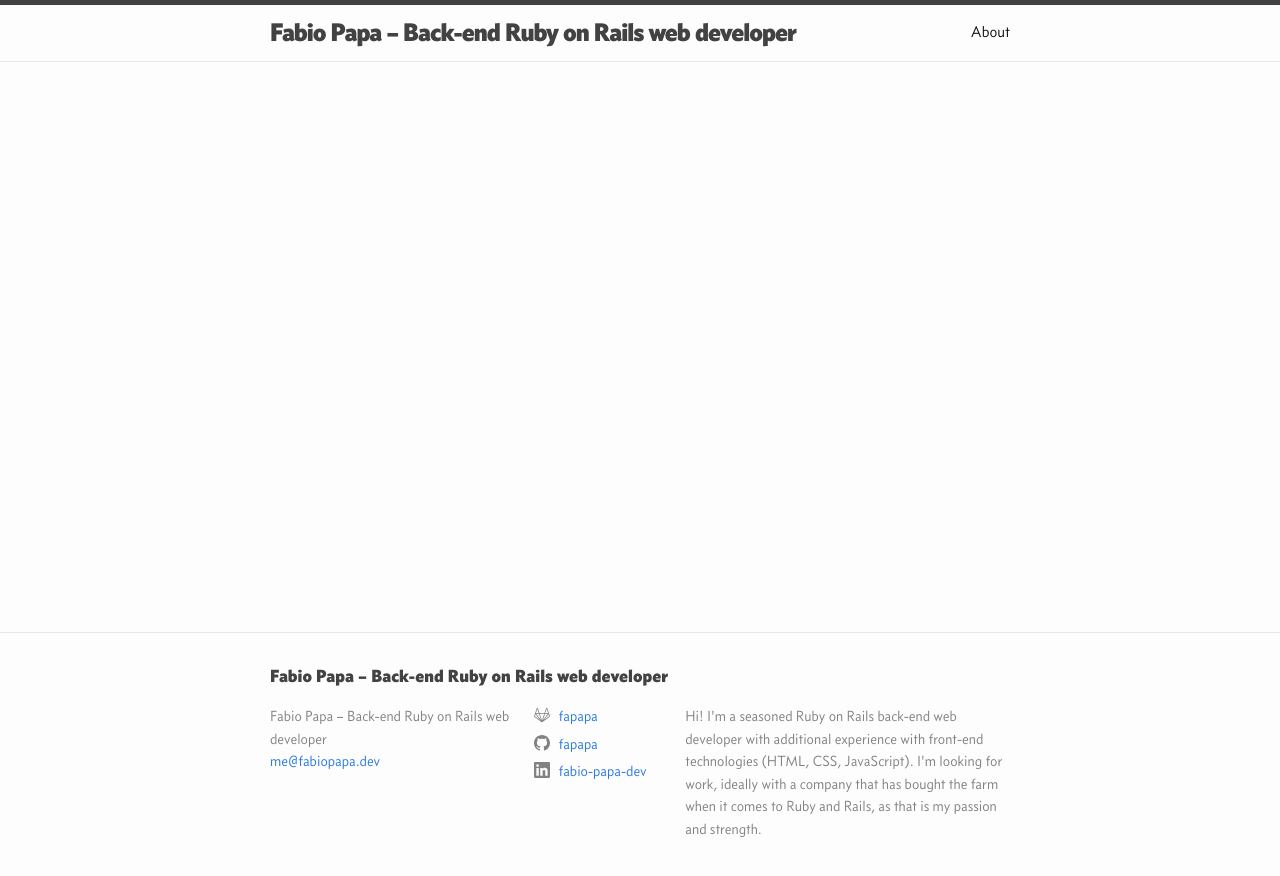
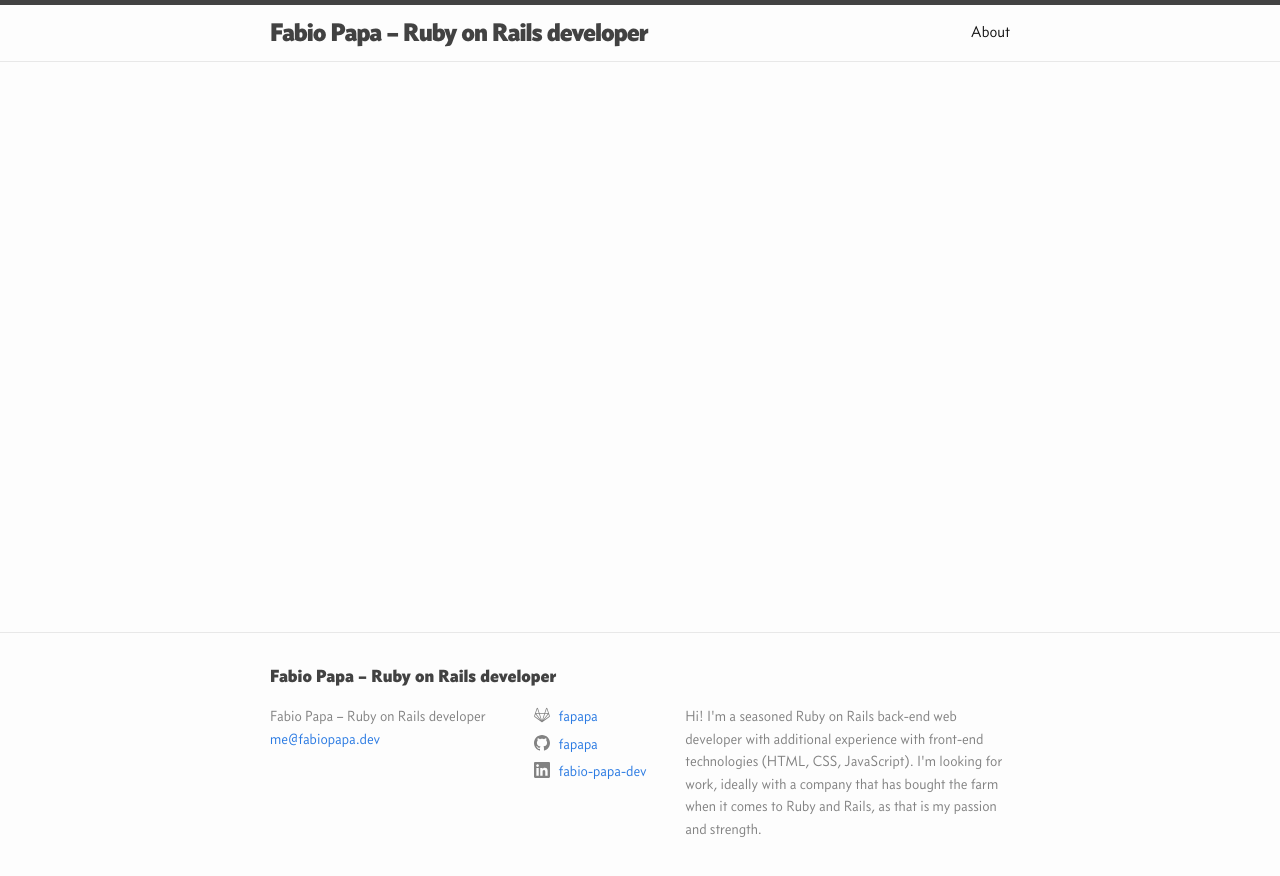
Before and after one commit to fapapa/fapapa.github.io, a Jekyll site: the page built from index.md, in a window 1280 px wide. Shown: the top 876 px of the page. Built offline with Jekyll 4.4.1, drawn with Linux system fonts in a browser that asks for light colours.

Commit message:
Change title

```diff
--- a/_config.yml
+++ b/_config.yml
@@ -13,7 +13,7 @@
 # you will see them accessed via {{ site.title }}, {{ site.email }}, and so on.
 # You can create any custom variable you would like, and they will be accessible
 # in the templates via {{ site.myvariable }}.
-title: Fabio Papa – Back-end Ruby on Rails web developer
+title: Fabio Papa – Ruby on Rails developer
 email: me@fabiopapa.dev
 description: >- # this means to ignore newlines until "baseurl:"
 
```
